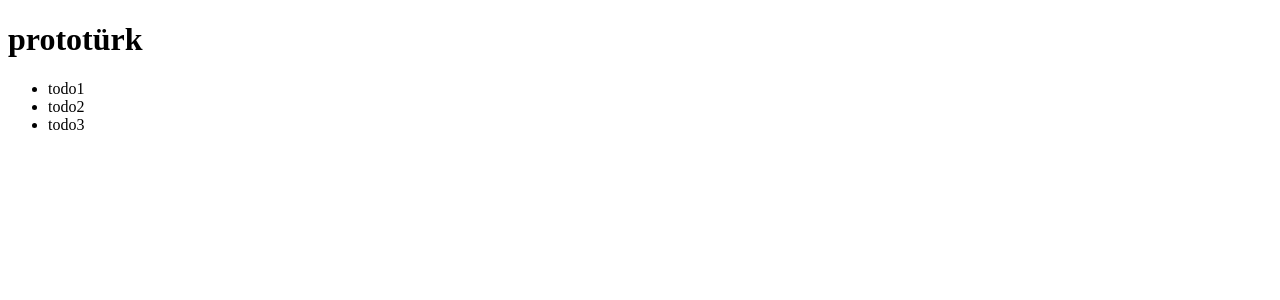
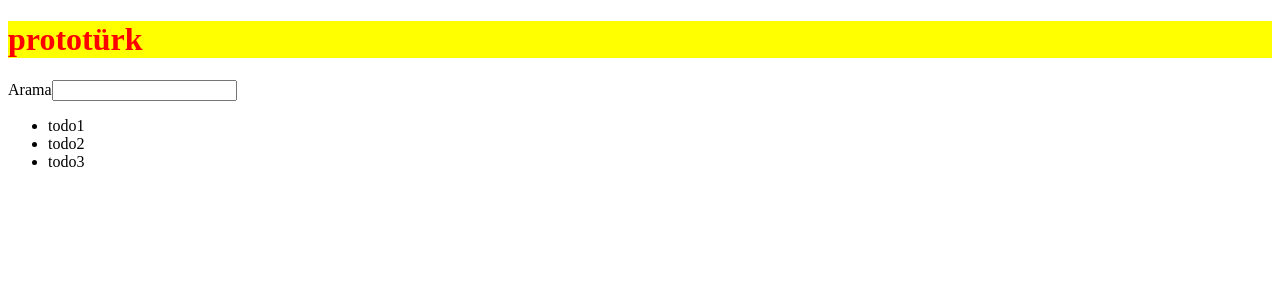
Before and after one commit to umutakinc/react-starter-kit, a React (Create React App) app: page / in a window 1280 px wide. Shown: the top 300 px of the page. Built offline with nearby package versions, Linux system fonts and the light colour scheme.

Commit message:
Jsx konusu devam

```diff
--- a/src/App.js
+++ b/src/App.js
@@ -3,24 +3,33 @@ import { createElement } from 'react';
 
 import './style.scss'
 
+const searchFunction = () => {
+  alert('Tıklandı');
+}
+
 function App() {
   const todos = ['todo1', 'todo2', 'todo3'];
 
   // JSX kullanmazsak
-  const h1 = createElement('h1', null, 'prototürk')
-  const ul = createElement('ul', null, todos.map(todo => createElement('li', null, todo)));
-  return createElement('main', {
-    className: 'test',
-    id: 'main'
-  }, h1, ul)
+  // const h1 = createElement('h1', null, 'prototürk')
+  // const ul = createElement('ul', null, todos.map(todo => createElement('li', null, todo)));
+  // return createElement('main', {
+  //   className: 'test',
+  //   id: 'main'
+  // }, h1, ul)
 
   // JSX kullanırsak
   return (
     <main className='test' id='main'>
-      <h1>prototürk</h1>
+      {/* JSX inline css syntax */}
+      <h1 style={{color: 'red', backgroundColor: 'yellow'}}>prototürk</h1>
+
+      {/* JSX kullanırken for attr yerine htmlFor kullanıyoruz */}
+      <label htmlFor='search'>Arama</label>
+      <input type='text' id='search' onClick={searchFunction}></input>
       <ul>
-        {todos.map(todo => (
-          <li>{todo}</li>
+        {todos.map((todo, index) => (
+          <li key={index}>{todo}</li>
         ))}
       </ul>
     </main>
```
